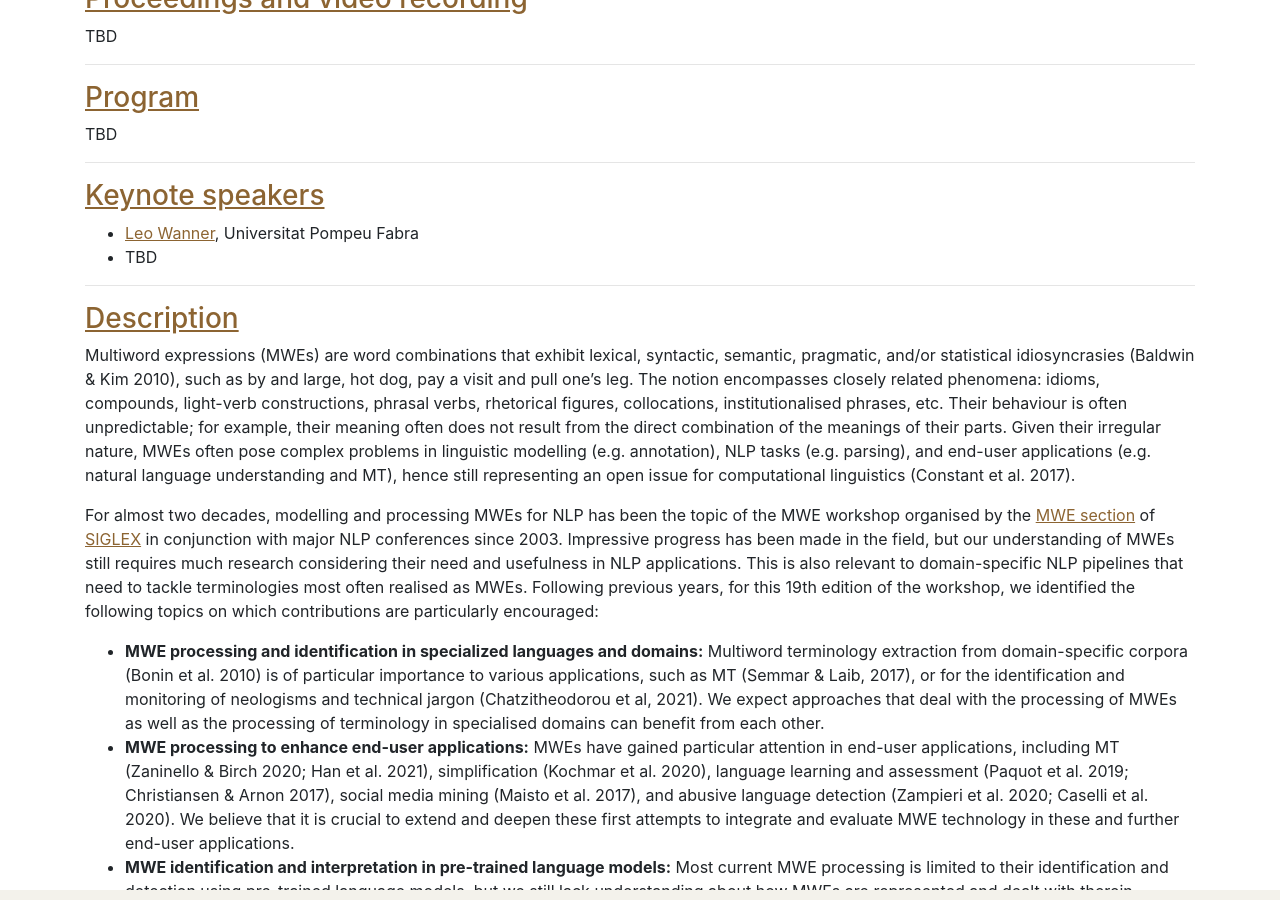
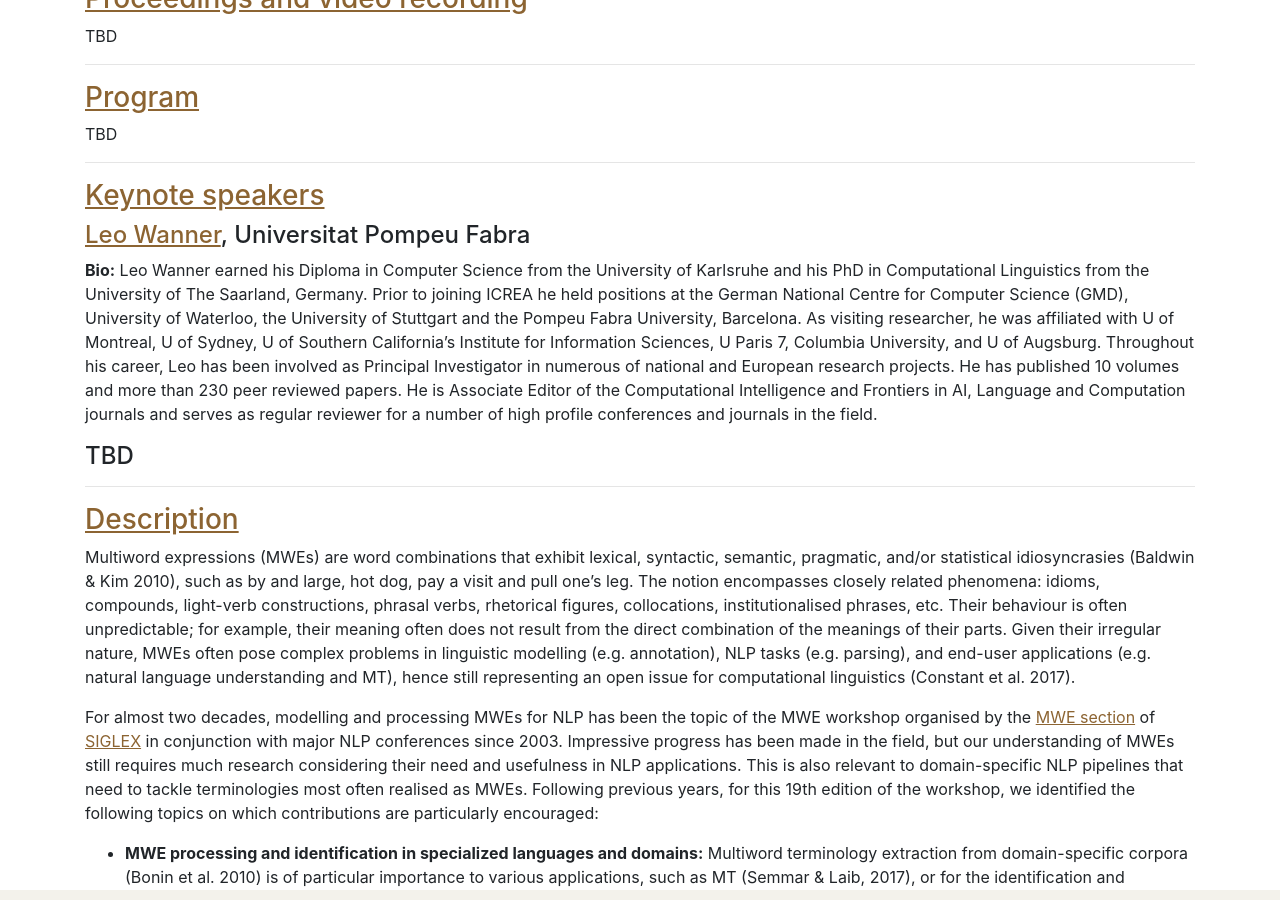
Before and after one commit to multiword/multiword.github.io, a Jekyll site: the page built from mwe2023/index.md, in a window 1280 px wide and 900 px high, scrolled down 967 px. Built offline with Jekyll 4.4.1, drawn with Linux system fonts in a browser that asks for light colours; comment, search, counter and statistics services are not loaded.

Commit message:
Added Leo Wanner bio

```diff
--- a/mwe2023/index.md
+++ b/mwe2023/index.md
@@ -78,8 +78,11 @@ TBD
 
 ### <a name="keynotes">Keynote speakers </a>
 
-* [Leo Wanner](https://www.icrea.cat/Web/ScientificStaff/leo-wanner-324), Universitat Pompeu Fabra
-* TBD
+#### [Leo Wanner](https://www.icrea.cat/Web/ScientificStaff/leo-wanner-324), Universitat Pompeu Fabra
+
+**Bio:** Leo Wanner earned his Diploma in Computer Science from the University of Karlsruhe and his PhD in Computational Linguistics from the University of The Saarland, Germany. Prior to joining ICREA he held positions at the German National Centre for Computer Science (GMD), University of Waterloo, the University of Stuttgart and the Pompeu Fabra University, Barcelona. As visiting researcher, he was affiliated with U of Montreal, U of Sydney, U of Southern California's Institute for Information Sciences, U Paris 7, Columbia University, and U of Augsburg. Throughout his career, Leo has been involved as Principal Investigator in numerous of national and European research projects. He has published 10 volumes and more than 230 peer reviewed papers. He is Associate Editor of the Computational Intelligence and Frontiers in AI, Language and Computation journals and serves as regular reviewer for a number of high profile conferences and journals in the field.
+
+#### TBD
 
 ------
 
```
